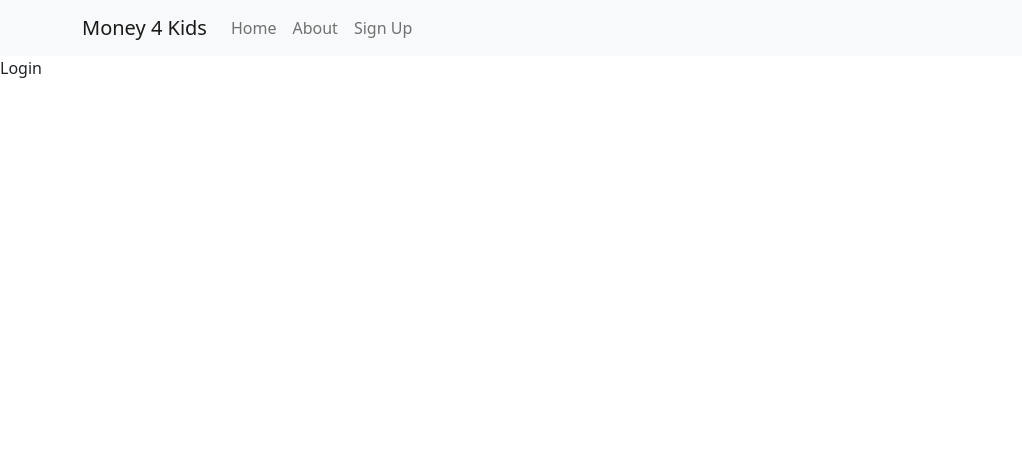
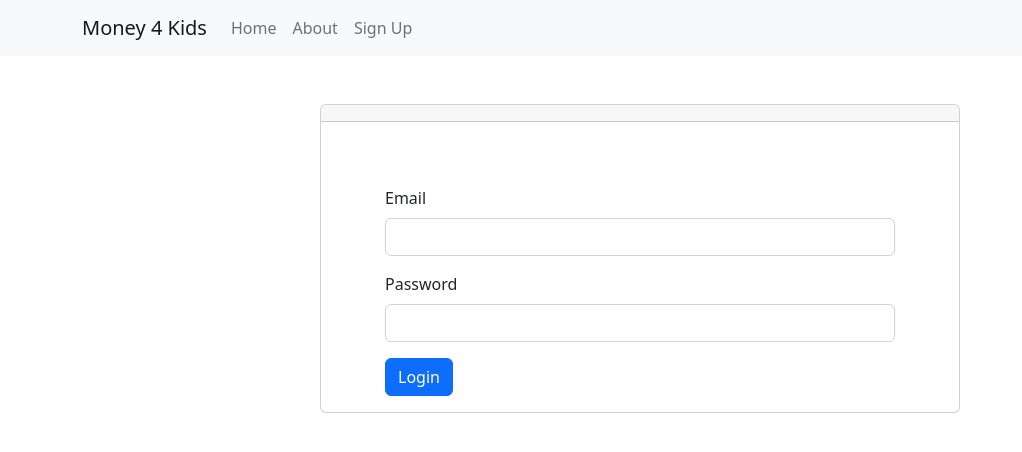
Before and after one commit to verdetea22/cs555MoneyForKids2022Fall, a React (Create React App) app: page /Login in a window 1280 px wide. Shown: the top 452 px of the page, without its empty margins (0-1022 px from the left). Built offline with nearby package versions, Linux system fonts and the light colour scheme.

Commit message:
Added bootstrap components to Login page

```diff
--- a/src/pages/login/Login.jsx
+++ b/src/pages/login/Login.jsx
@@ -1,10 +1,29 @@
 import React from "react";
-import { Image, Button } from "react-bootstrap";
+import { Card, Form, Button } from "react-bootstrap";
 
-function Login() {
+const Login = () => {
   return (
-    <div>
-      <a> Login </a>
+    <div className="mt-5">
+      <Card className="w-50 m-auto">
+        <Card.Header>
+
+        </Card.Header>
+        <Card.Body>
+          <Form>
+            <Form.Group className="mb-3 mx-5 mt-5" controlId="emailControl">
+              <Form.Label>Email</Form.Label>
+              <Form.Control type="text" />
+            </Form.Group>
+            <Form.Group className="mb-3 mx-5 mt-3" controlId="passwordControl">
+              <Form.Label>Password</Form.Label>
+              <Form.Control type="text" />
+            </Form.Group>
+            <Form.Group class="mx-5">
+              <Button type="submit">Login</Button>
+            </Form.Group>
+          </Form>
+        </Card.Body>
+      </Card>
     </div>
   );
 }
--- a/src/pages/login/login.css
+++ b/src/pages/login/login.css
@@ -49,3 +49,7 @@
     text-align: center;
     border-radius: 10px 10px 0 0;
 }
+
+.login-card {
+    height: calc(100vh - 100px)
+}
```
Also changed, not shown: 2 other files (tests, documents, lock files or other folders).
